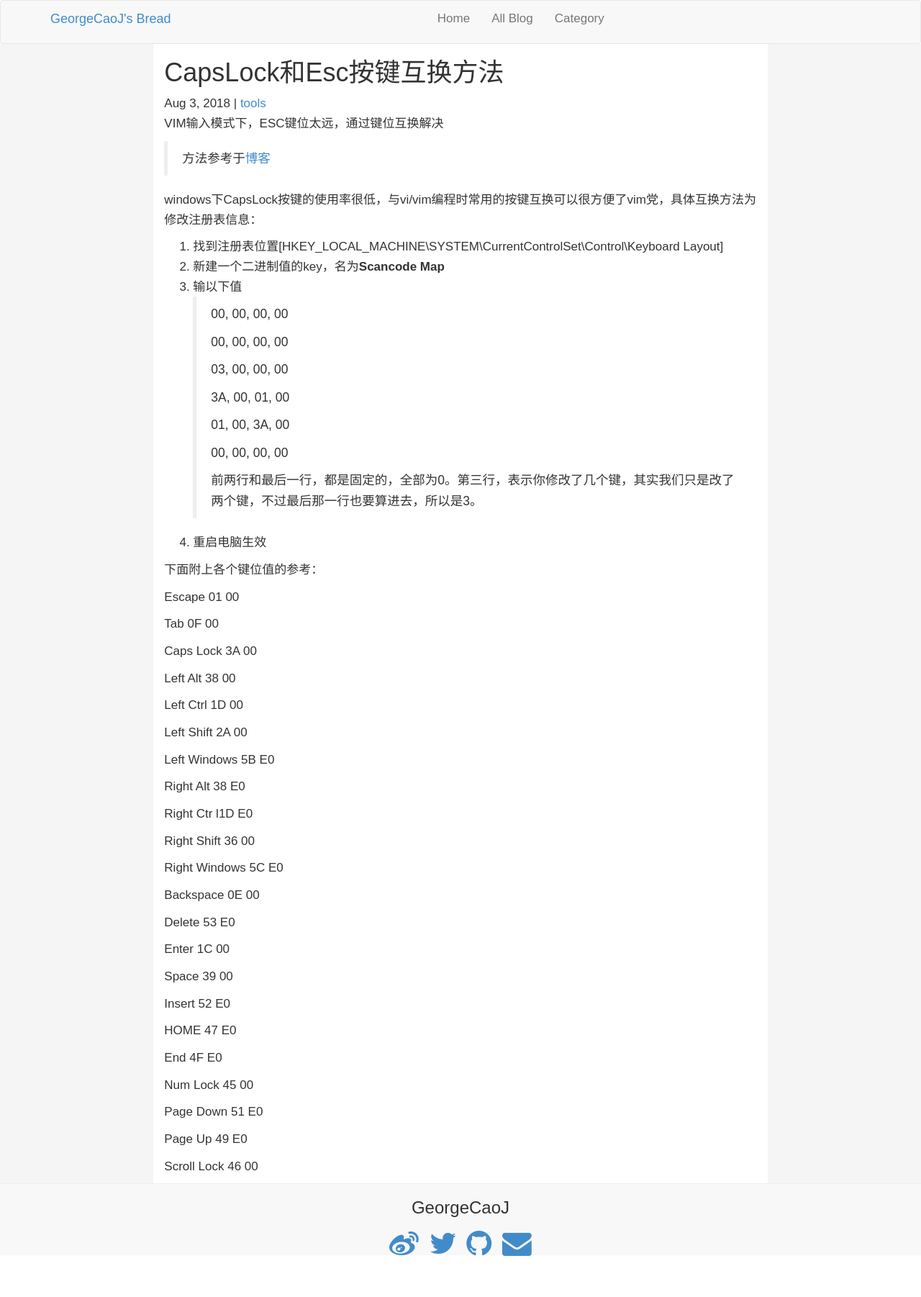
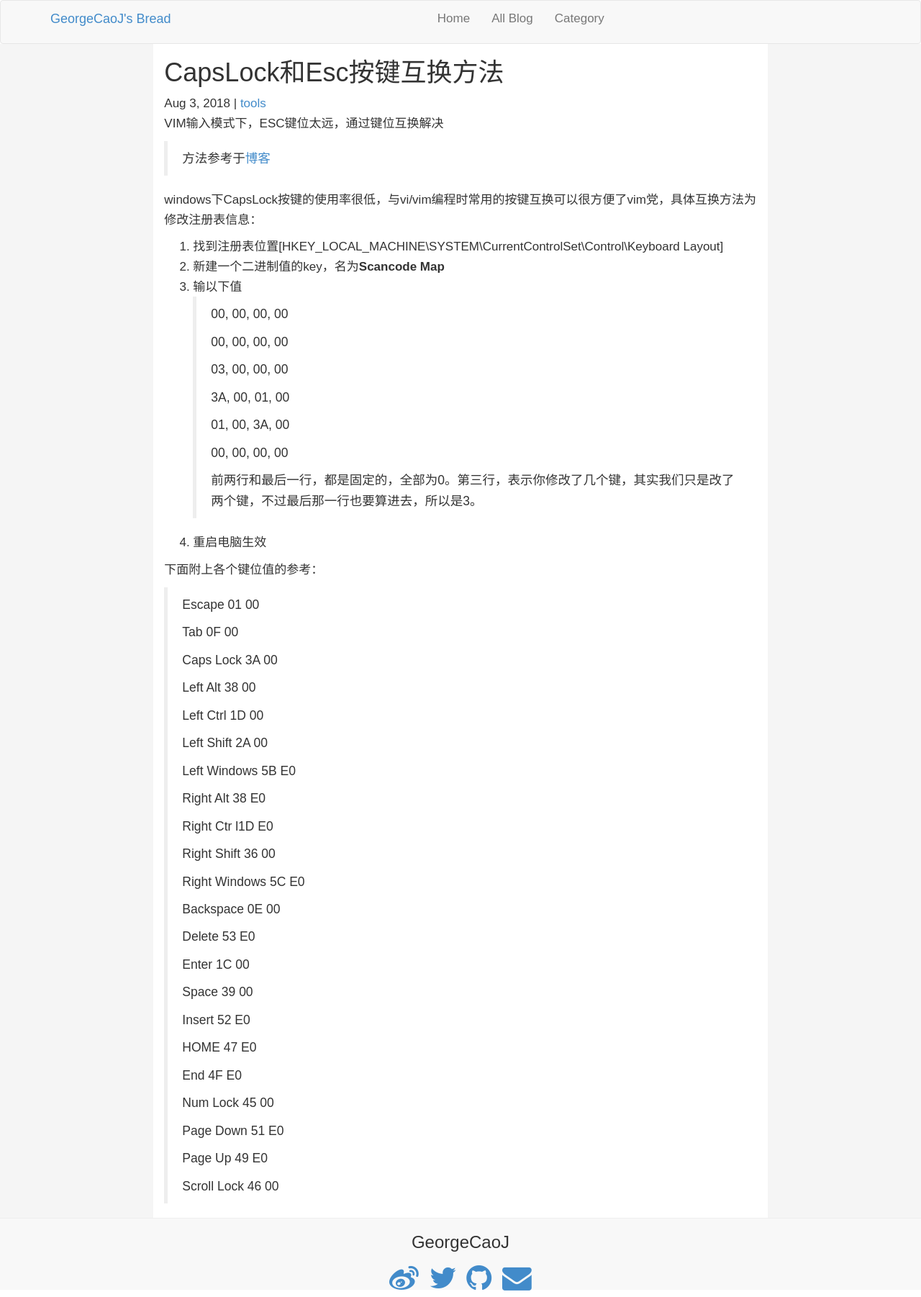
Before and after one commit to GeorgeCaoJ/blog, a Jekyll site: the page built from _posts/tools/2018-08-03-CapsLock-Esc-swap-key.md, in a window 1280 px wide. Shown: the whole page at 72% size. Built offline with Jekyll 4.4.1, drawn with Linux system fonts in a browser that asks for light colours; before the commit the page ends 1755 px from its top, so only the background shows below that.

Commit message:
fix: markdown格式修改

```diff
--- a/_posts/tools/2018-08-03-CapsLock-Esc-swap-key.md
+++ b/_posts/tools/2018-08-03-CapsLock-Esc-swap-key.md
@@ -24,52 +24,52 @@ windows下CapsLock按键的使用率很低，与vi/vim编程时常用的<esc>按
 >
 > 00, 00, 00, 00
 >
-> 前两行和最后一行，都是固定的，全部为0。第三行，表示你修改了几个键，其实我们只是改了两个键，不过最后那一行也要算进去，所以是3。
+ 前两行和最后一行，都是固定的，全部为0。第三行，表示你修改了几个键，其实我们只是改了两个键，不过最后那一行也要算进去，所以是3。
 
 4. 重启电脑生效
 
 下面附上各个键位值的参考：
 
-Escape 01 00
-
-Tab 0F 00
-
-Caps Lock 3A 00
-
-Left Alt 38 00
-
-Left Ctrl 1D 00
-
-Left Shift 2A 00
-
-Left Windows 5B E0
-
-Right Alt 38 E0
-
-Right Ctr l1D E0
-
-Right Shift 36 00
-
-Right Windows 5C E0
-
-Backspace 0E 00
-
-Delete 53 E0
-
-Enter 1C 00
-
-Space 39 00
-
-Insert 52 E0
-
-HOME 47 E0
-
-End 4F E0
-
-Num Lock 45 00
-
-Page Down 51 E0
-
-Page Up 49 E0
-
-Scroll Lock 46 00
+> Escape 01 00
+>
+> Tab 0F 00
+>
+>Caps Lock 3A 00
+>
+>Left Alt 38 00
+>
+>Left Ctrl 1D 00
+>
+>Left Shift 2A 00
+>
+>Left Windows 5B E0
+>
+>Right Alt 38 E0
+>
+>Right Ctr l1D E0
+>
+>Right Shift 36 00
+>
+>Right Windows 5C E0
+>
+>Backspace 0E 00
+>
+>Delete 53 E0
+>
+>Enter 1C 00
+>
+>Space 39 00
+>
+>Insert 52 E0
+>
+>HOME 47 E0
+>
+>End 4F E0
+>
+>Num Lock 45 00
+>
+>Page Down 51 E0
+>
+>Page Up 49 E0
+>
+>Scroll Lock 46 00
```
Also changed, not shown: _posts/Cpp/2018-08-13-Class-Callback-Function.md (+2 -0 lines).
